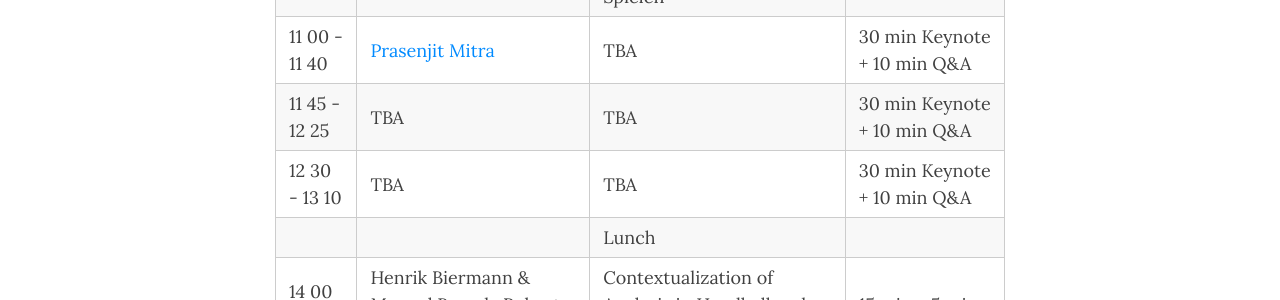
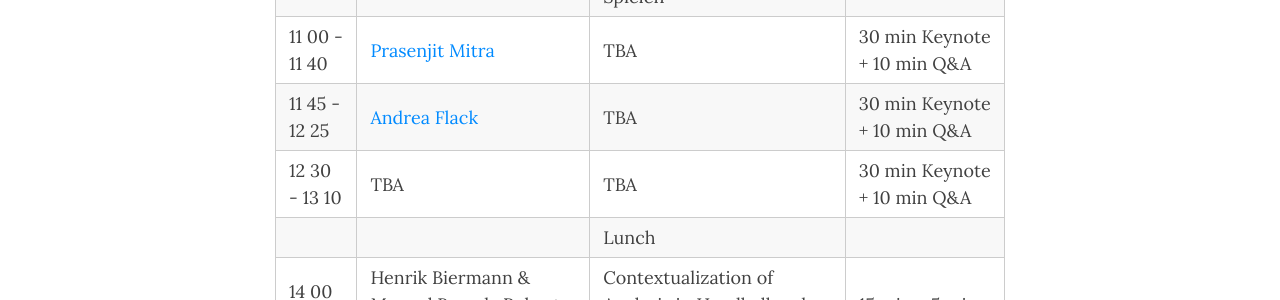
Before and after one commit to MM4SPA/project, a Jekyll site: the page built from workshop.md, in a window 1280 px wide and 900 px high, scrolled down 2287 px. Shown: the part 154-454 px from the top of the window. Built offline with Jekyll 4.4.1, drawn with Linux system fonts in a browser that asks for light colours; nearby versions of some CDN libraries.

Commit message:
mew keynote speaker

```diff
--- a/workshop.md
+++ b/workshop.md
@@ -52,7 +52,7 @@ The workshop is divided into two sessions:
 | 10 00 - 10 15 | <a href="https://www.dshs-koeln.de/institut-fuer-trainingswissenschaft-und-sportinformatik/sportinformatik-sportspielf/personal/prof-dr-daniel-memmert/">Daniel Memmert</a> & <a href="https://www.tib.eu/de/forschung-entwicklung/forschungsgruppen-und-labs/visual-analytics/mitarbeiterinnen-und-mitarbeiter/ralph-ewerth">Ralph Ewerth</a> | Opening                                                                            |                             |
 | 10 15 - 10 55 | <a href="https://adockhorn.github.io/">Alexander Dockhorn</a>                                                                                                                                                                                                                                                                                  | Generierung Prädiktiver Modelle in unbekannten Spielen                             | 30 min Keynote + 10 min Q&A |
 | 11 00 - 11 40 | <a href="https://ist.psu.edu/directory/pum10">Prasenjit Mitra</a>                                                                                                                                                                                                                                                                              | TBA                                                                                | 30 min Keynote + 10 min Q&A |
-| 11 45 - 12 25 | TBA                                                                                                                                                                                                                                                                                                                                            | TBA                                                                                | 30 min Keynote + 10 min Q&A |
+| 11 45 - 12 25 | <a href="https://www.ab.mpg.de/person/98269/2736">Andrea Flack</a>                                                                                                                                                                                                                                                                                                                                             | TBA                                                                                | 30 min Keynote + 10 min Q&A |
 | 12 30 - 13 10 | TBA                                                                                                                                                                                                                                                                                                                                            | TBA                                                                                | 30 min Keynote + 10 min Q&A |
 |               |                                                                                                                                                                                                                                                                                                                                                | Lunch                                                                              |                             |
 | 14 00 - 14 20 | Henrik Biermann & Manuel Bassek, Robert Rein, Daniel Memmert (DSHS Köln)                                                                                                                                                                                                                                                                       | Contextualization of Analysis in Handball and Soccer with Tactical Periodization   | 15 min + 5 min Q&A          |
```
